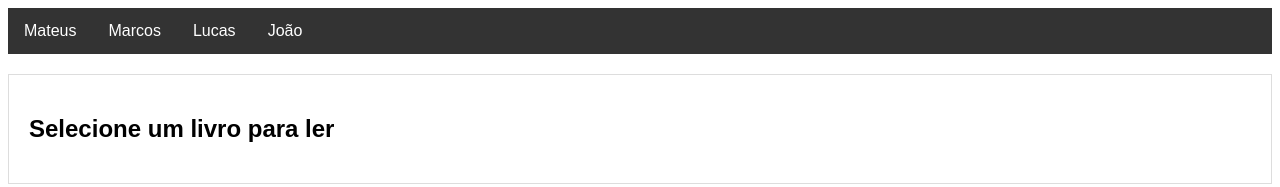
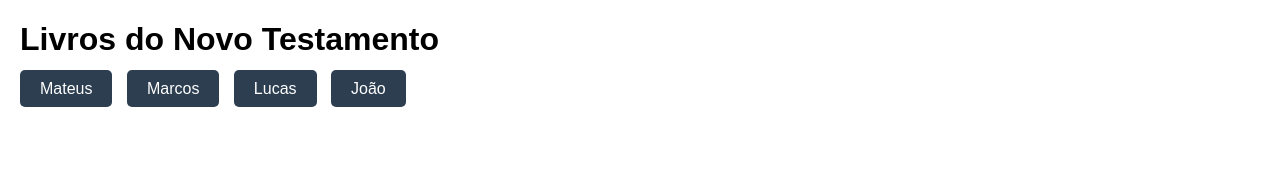
Before and after one commit to inovacaomab/F35transliterado, a plain HTML site: page index.html in a window 1280 px wide. Drawn offline with Linux system fonts and the light colour scheme.

Commit message:
Update index.html

```diff
--- a/index.html
+++ b/index.html
@@ -1,5 +1,5 @@
 <!DOCTYPE html>
-<html lang="pt-br">
+<html lang="pt">
 <head>
     <meta charset="UTF-8">
     <meta name="viewport" content="width=device-width, initial-scale=1.0">
@@ -7,47 +7,54 @@
     <style>
         body {
             font-family: Arial, sans-serif;
+            margin: 20px;
         }
-        #menu {
-            background-color: #333;
-            overflow: hidden;
+
+        .menu {
+            margin-bottom: 20px;
         }
-        #menu a {
-            float: left;
-            display: block;
+
+        .menu a {
+            margin-right: 10px;
+            padding: 10px 20px;
+            background-color: #2c3e50;
             color: white;
-            padding: 14px 16px;
-            text-align: center;
             text-decoration: none;
+            border-radius: 5px;
         }
-        #menu a:hover {
-            background-color: #ddd;
-            color: black;
+
+        .menu a:hover {
+            background-color: #34495e;
         }
-        #content {
-            margin-top: 20px;
-            padding: 20px;
-            border: 1px solid #ddd;
-            background-color: #fff;
+
+        iframe {
+            width: 100%;
+            height: 500px;
+            border: none;
         }
     </style>
 </head>
 <body>
-
-    <!-- Menu de navegação -->
-    <div id="menu">
-        <a href="#" onclick="loadBook('mateus')">Mateus</a>
-        <a href="#" onclick="loadBook('marcos')">Marcos</a>
-        <a href="#" onclick="loadBook('lucas')">Lucas</a>
-        <a href="#" onclick="loadBook('joao')">João</a>
-        <!-- Adicione outros livros aqui -->
+    <h1>Livros do Novo Testamento</h1>
+    <div class="menu">
+        <a href="#" onclick="loadBook('Mateus')">Mateus</a>
+        <a href="#" onclick="loadBook('Marcos')">Marcos</a>
+        <a href="#" onclick="loadBook('Lucas')">Lucas</a>
+        <a href="#" onclick="loadBook('Joao')">João</a>
+        <!-- Adicione mais livros conforme necessário -->
     </div>
 
-    <!-- Área onde o conteúdo será carregado -->
-    <div id="content">
-        <h2>Selecione um livro para ler</h2>
-    </div>
+    <!-- Espaço para o iframe carregar o conteúdo do livro -->
+    <iframe id="bookIframe" src="" title="Livro"></iframe>
 
-    <script src="script.js"></script>
+    <script>
+        function loadBook(bookName) {
+            // Caminho para o arquivo HTML do livro
+            const filePath = `livros/${bookName}.html`;
+
+            // Atualiza o src do iframe para carregar o livro
+            document.getElementById('bookIframe').src = filePath;
+        }
+    </script>
 </body>
 </html>
```
